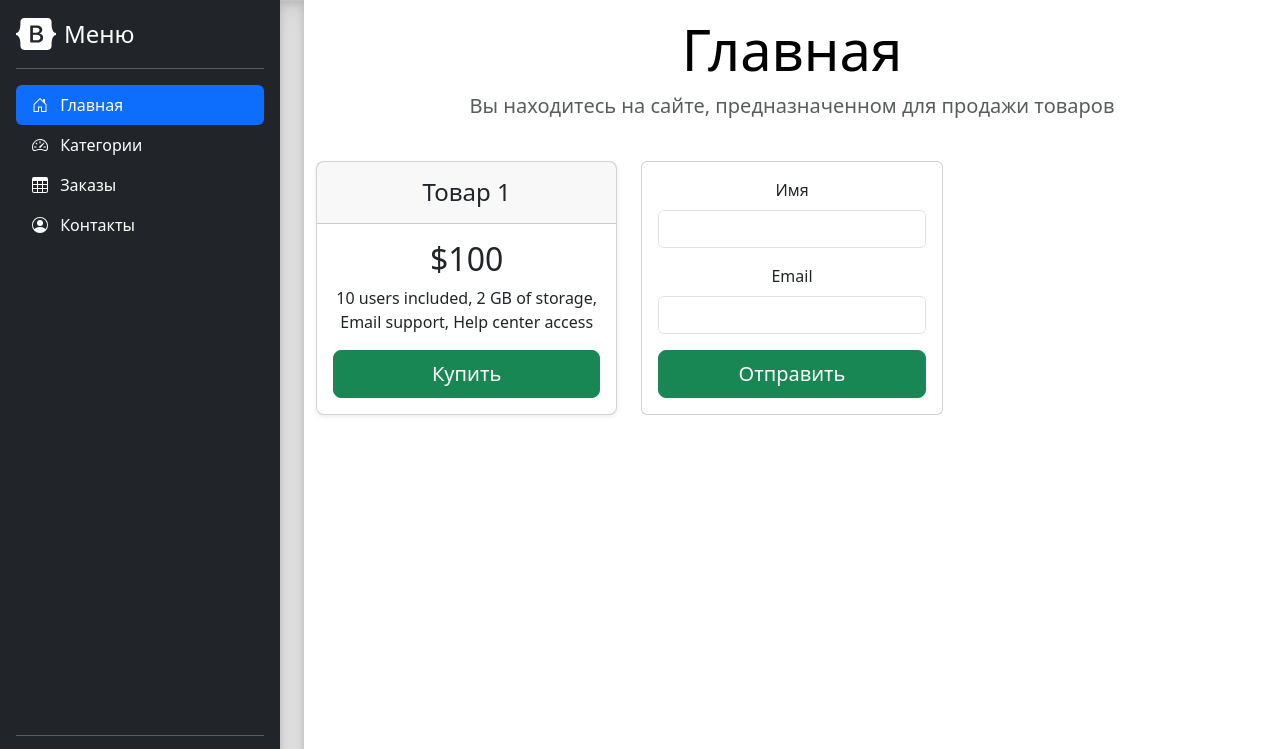
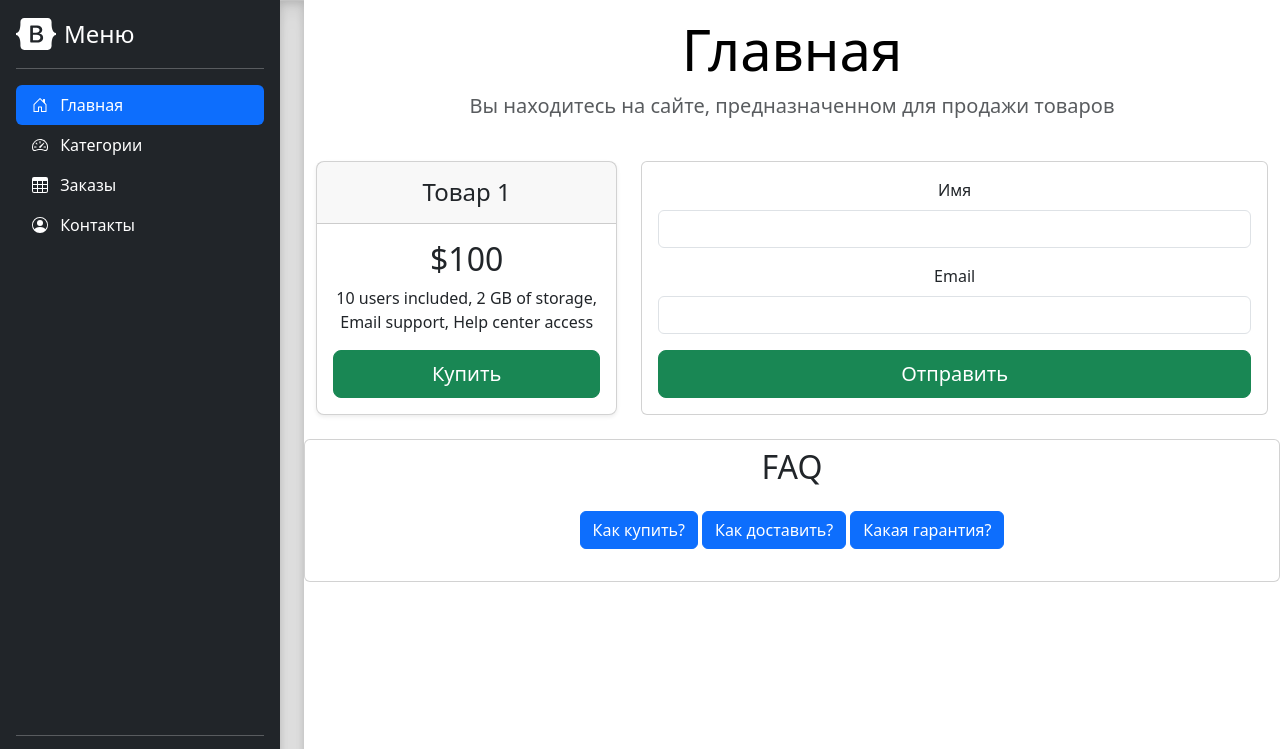
Before and after one commit to Dred85/web_html_css, a plain HTML site: page index.html in a window 1280 px wide. Shown: the top 749 px of the page. Drawn offline with nearby package versions, Linux system fonts and the light colour scheme.

Commit message:
Добавил три кнопки коллапс

```diff
--- a/index.html
+++ b/index.html
@@ -287,7 +287,7 @@
                 </div>
             </div>
 
-            <div class="col-4">
+            <div class="col-8">
                 <div class="card">
                     <div class="card-body">
                         <form>
@@ -308,10 +308,48 @@
                     </div>
                 </div>
             </div>
+
+            <div class="card">
+                <p class="h2 text center mt-2 mb-2">FAQ</p>
+                <div class="card-body text center">
+                    <p class="d-inline-flex gap-1">
+                        <a class="btn btn-primary" data-bs-toggle="collapse" href="#collapseExample" role="button"
+                           aria-expanded="false" aria-controls="collapseExample">
+                            Как купить?
+                        </a>
+
+                        <a class="btn btn-primary" data-bs-toggle="collapse" href="#collapseExample1" role="button"
+                           aria-expanded="false" aria-controls="collapseExample">
+                            Как доставить?
+                        </a>
+
+                        <a class="btn btn-primary" data-bs-toggle="collapse" href="#collapseExample2" role="button"
+                           aria-expanded="false" aria-controls="collapseExample">
+                            Какая гарантия?
+                        </a>
+
+                    </p>
+                    <div class="collapse" id="collapseExample">
+                        <div class="card card-body">
+                            Для приобретения товара перенесите его в корзину
+                        </div>
+                    </div>
+                    <div class="collapse" id="collapseExample1">
+                        <div class="card card-body">
+                            Доставка в любое удобное время
+                        </div>
+                    </div>
+                    <div class="collapse" id="collapseExample2">
+                        <div class="card card-body">
+                            Гарантия на все товары 1 год
+                        </div>
+                    </div>
+                </div>
+            </div>
+
         </div>
+    </div>
 
-
-    </div>
 
 </main>
 <script src="https://cdn.jsdelivr.net/npm/bootstrap@5.3.0/dist/js/bootstrap.bundle.min.js"
```
